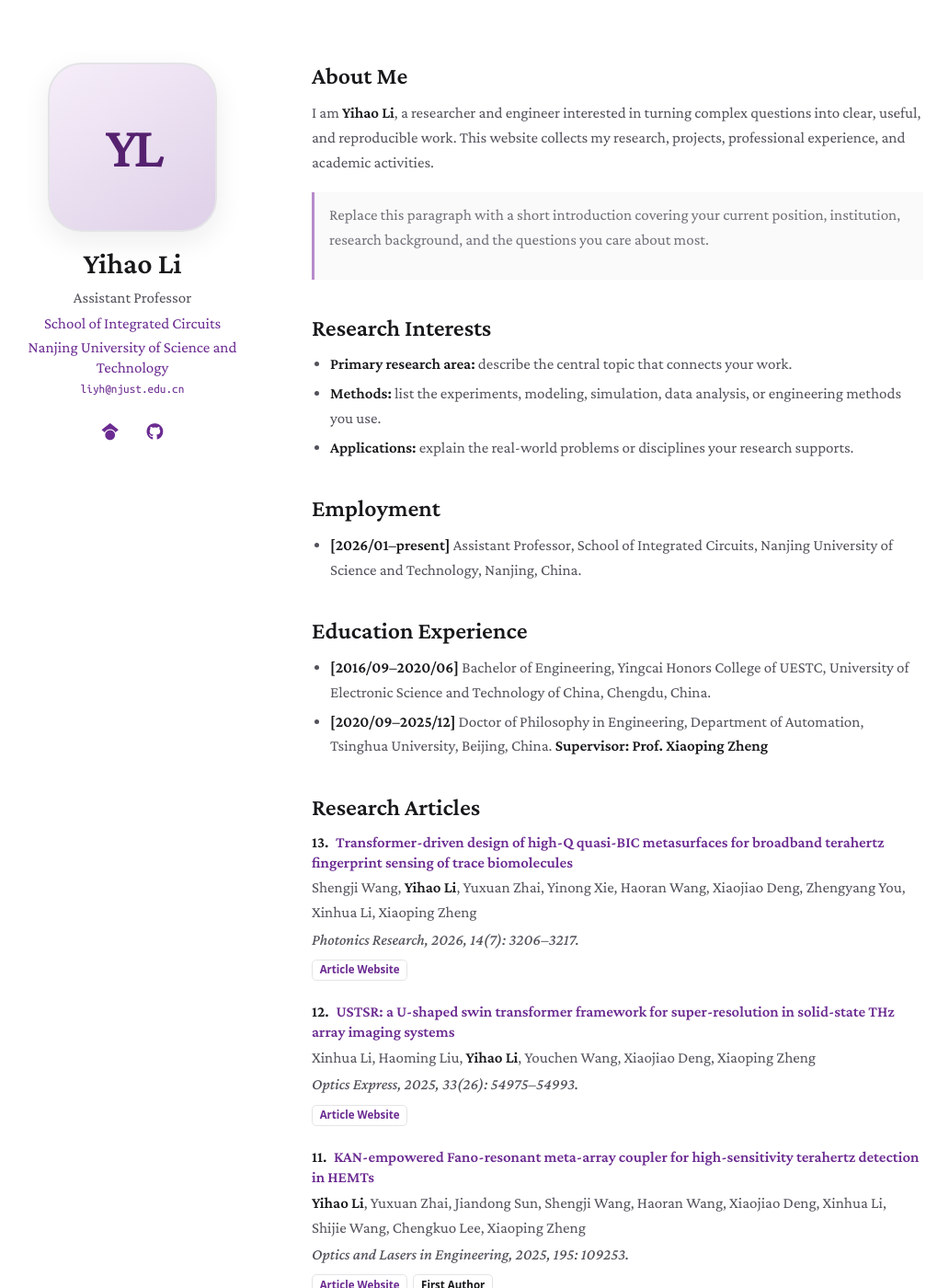
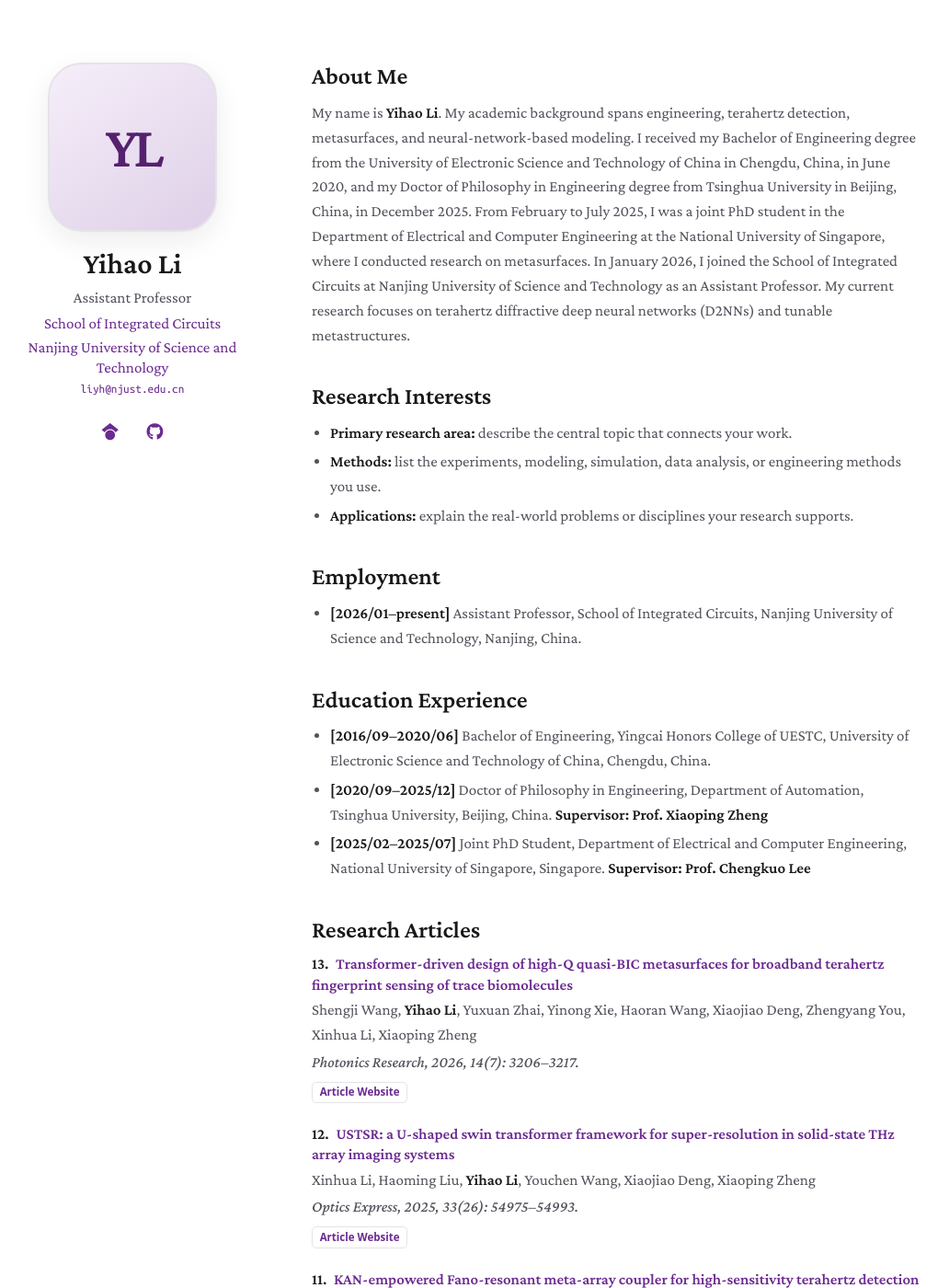
Before and after one commit to Avopears/Yihaoli.github.io, a Jekyll site: the page built from index.md, in a window 1280 px wide and 1400 px high. Shown: the whole window at 92% size, without its empty margins (126-1158 px from the left). Built offline with Jekyll 4.4.1, drawn with Linux system fonts in a browser that asks for light colours; a style sheet for code colours, icons or effects is not loaded; our own code applies the rules of GitHub Pages for plain Markdown files.

Commit message:
Update biography and NUS education experience

```diff
--- a/index.md
+++ b/index.md
@@ -4,9 +4,7 @@ layout: homepage
 
 ## About Me
 
-I am **Yihao Li**, a researcher and engineer interested in turning complex questions into clear, useful, and reproducible work. This website collects my research, projects, professional experience, and academic activities.
-
-> Replace this paragraph with a short introduction covering your current position, institution, research background, and the questions you care about most.
+My name is **Yihao Li**. My academic background spans engineering, terahertz detection, metasurfaces, and neural-network-based modeling. I received my Bachelor of Engineering degree from the University of Electronic Science and Technology of China in Chengdu, China, in June 2020, and my Doctor of Philosophy in Engineering degree from Tsinghua University in Beijing, China, in December 2025. From February to July 2025, I was a joint PhD student in the Department of Electrical and Computer Engineering at the National University of Singapore, where I conducted research on metasurfaces. In January 2026, I joined the School of Integrated Circuits at Nanjing University of Science and Technology as an Assistant Professor. My current research focuses on terahertz diffractive deep neural networks (D2NNs) and tunable metastructures.
 
 ## Research Interests
 
@@ -22,6 +20,7 @@ I am **Yihao Li**, a researcher and engineer interested in turning complex quest
 
 - **[2016/09–2020/06]** Bachelor of Engineering, Yingcai Honors College of UESTC, University of Electronic Science and Technology of China, Chengdu, China.
 - **[2020/09–2025/12]** Doctor of Philosophy in Engineering, Department of Automation, Tsinghua University, Beijing, China. **Supervisor:** [**Prof. Xiaoping Zheng**](https://www.au.tsinghua.edu.cn/info/1110/1580.htm)
+- **[2025/02–2025/07]** Joint PhD Student, Department of Electrical and Computer Engineering, National University of Singapore, Singapore. **Supervisor:** [**Prof. Chengkuo Lee**](https://cde.nus.edu.sg/ece/staff/lee-chengkuo-vincent/)
 
 {% include_relative _includes/publications.md %}
 
```
